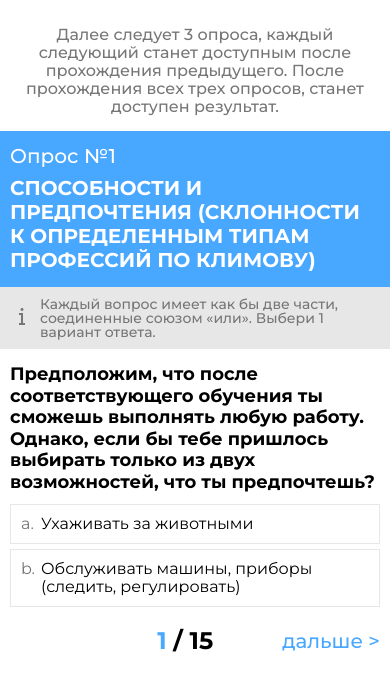
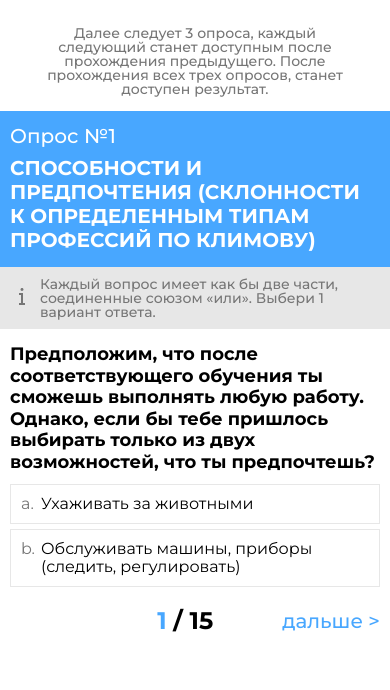
Before and after one commit to on3ginnn/testing, a plain HTML site: page index.html in a window 390 px wide. Shown: the part 106-796 px from the top of the page. Drawn offline with Linux system fonts and the light colour scheme.

Commit message:
fix: preview text size

```diff
--- a/static/css/style.css
+++ b/static/css/style.css
@@ -217,4 +217,9 @@ section{
     .test__counter{
         white-space: nowrap;
     }
+    .tests__preview{
+        font-size: 14px;
+        line-height: 100%;
+        padding: 0 20px;
+    }
 }
```
